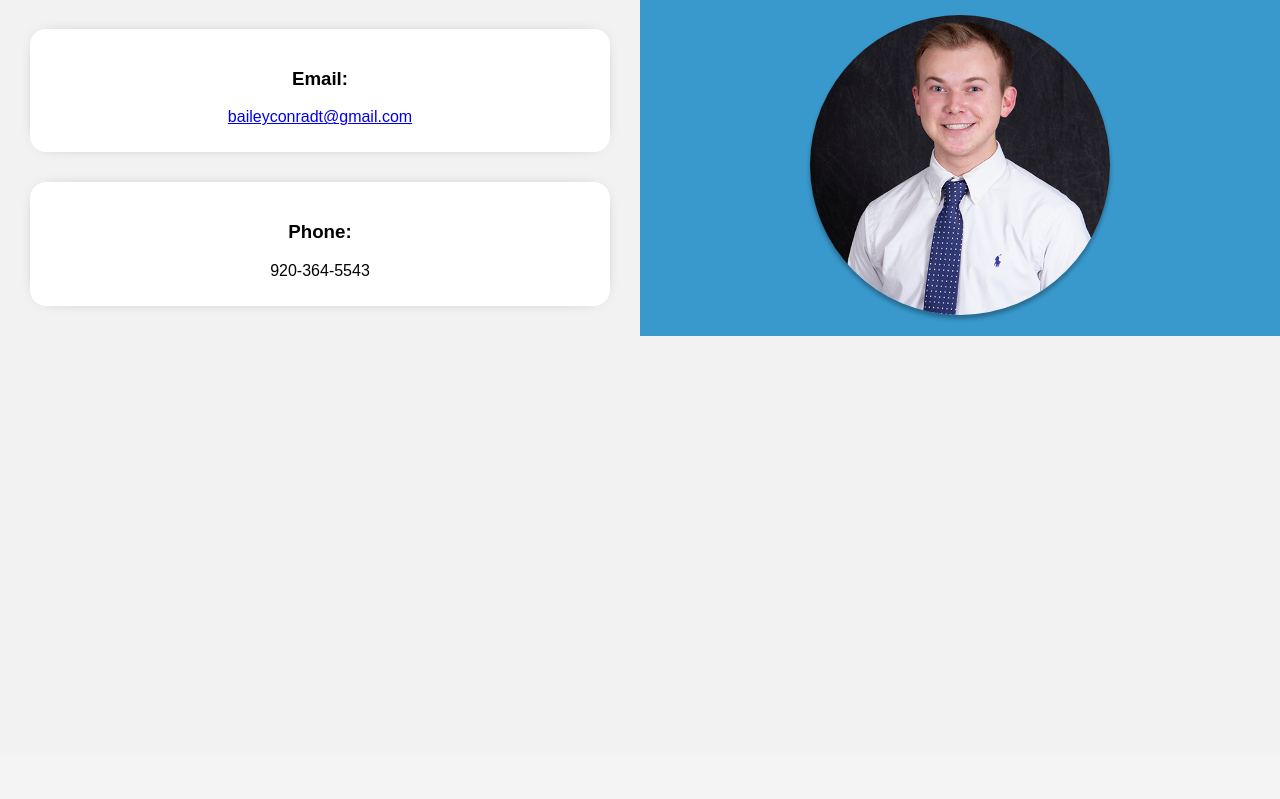
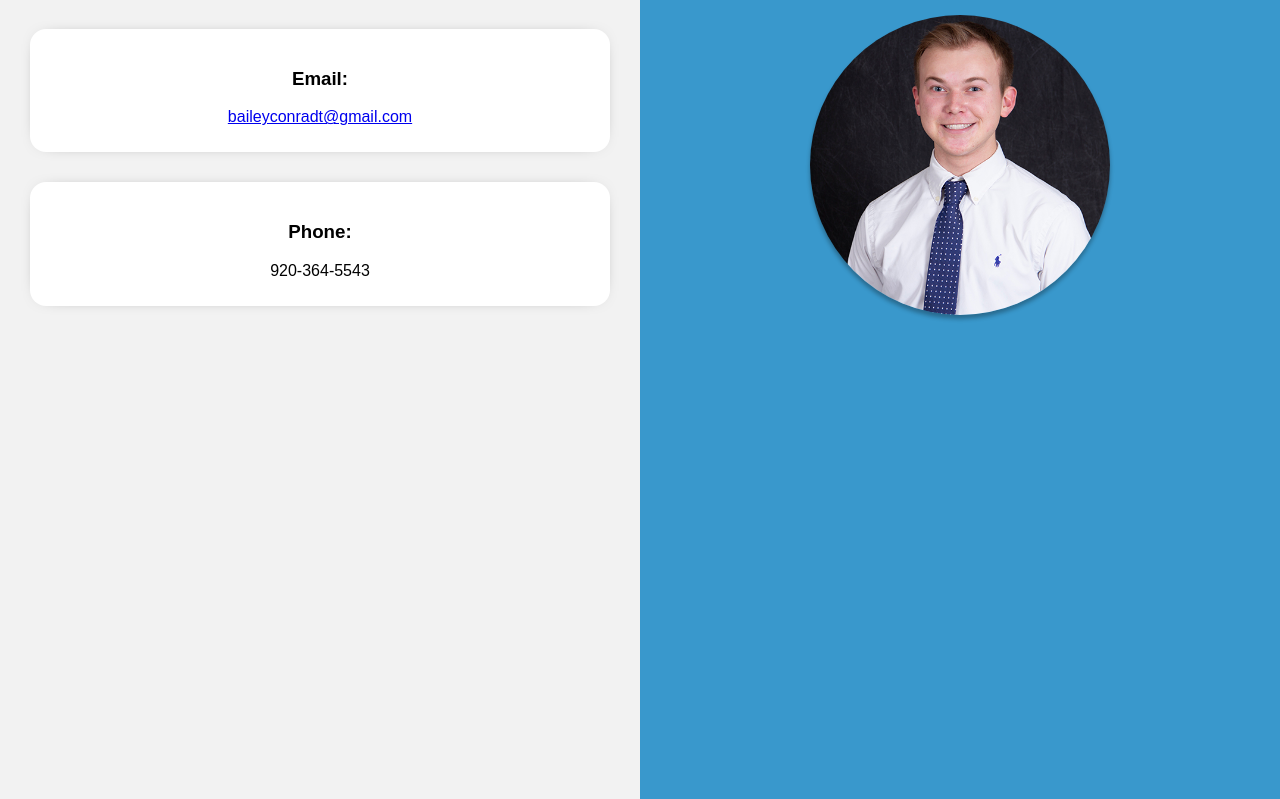
Before and after one commit to baileyconradt/baileyconradt.github.io, a PHP site: page /contact.html in a window 1280 px wide. Shown: the part 47-846 px from the top of the page. Before the commit the page ends 383 px from the top, so only its background shows below. Run offline with PHP 8.4, Linux system fonts and the light colour scheme.

Commit message:
made blue extend to bottom of page

```diff
--- a/contact.html
+++ b/contact.html
@@ -68,7 +68,7 @@
         </div>
     </nav>
 
-    <div class="row" >
+    <div class="row" id="tall">
         <div>
         <div class="box">
             <h3>Email:</h3>
--- a/index.html
+++ b/index.html
@@ -76,7 +76,7 @@
     </nav>
 
 <div class="front-page-background">
-    <div class="row">
+    <div class="row" id="tall">
         <div class="home-page-body">
             <h1 class="home-header">Welcome to my site!</h1>
             <a class="button" href="about.html"><div id="button" class="center-box">About Me</div></a>
--- a/styles.css
+++ b/styles.css
@@ -188,9 +188,14 @@ box-shadow: 0px 0px 5px 1px;
     flex-wrap: wrap;
 }
 
+#tall.row {
+  height: 100%;
+}
+
 .row>* {
   flex: 1 1 300px;
 }
+
 
 .row-header {
     display: flex;
```
